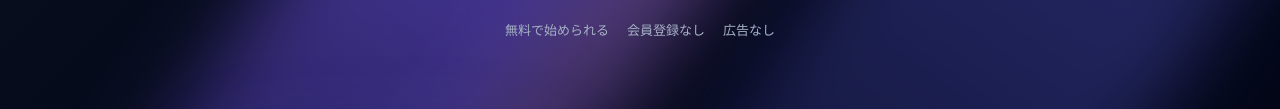
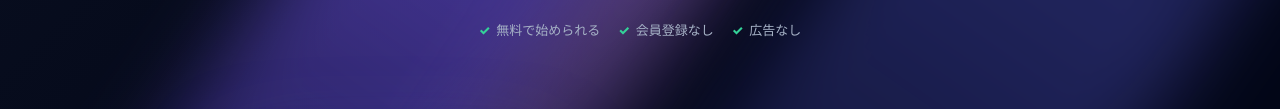
Before and after one commit to yutybass/livecache-site, a plain HTML site: page index.html in a window 1280 px wide. Shown: the part 448-557 px from the top of the page. Drawn offline with Linux system fonts and the light colour scheme.

Commit message:
入手の下の 3 つに、チェックの印を付ける
「無料で始められる・会員登録なし・広告なし」を、料金の中身と同じ緑の ✓ つきにする。

Co-Authored-By: Claude Opus 5.5 (1M context) <noreply@anthropic.com>
Claude-Session: https://claude.ai/code/session_01Tz64WRpkwUSfJP5kArFiBg

```diff
--- a/index.html
+++ b/index.html
@@ -150,6 +150,8 @@
   .hero h1 em { font-style: normal; color: var(--indigo-300); }
   .hero .store-row { margin-top: 36px; }
   .facts { list-style: none; display: flex; flex-wrap: wrap; justify-content: center; gap: 6px 18px; margin: 22px 0 0; padding: 0; font-size: 13px; color: var(--fg-2); }
+  .facts li { display: inline-flex; align-items: center; gap: 6px; }
+  .facts li::before { content: "✓"; color: var(--win); font-weight: 800; }
 
   /* 操作の動画と X */
   .demo { display: grid; grid-template-columns: minmax(0, 1fr); gap: clamp(48px, 10vw, 64px); margin-top: clamp(64px, 14vw, 104px); text-align: left; align-items: start; }
```
